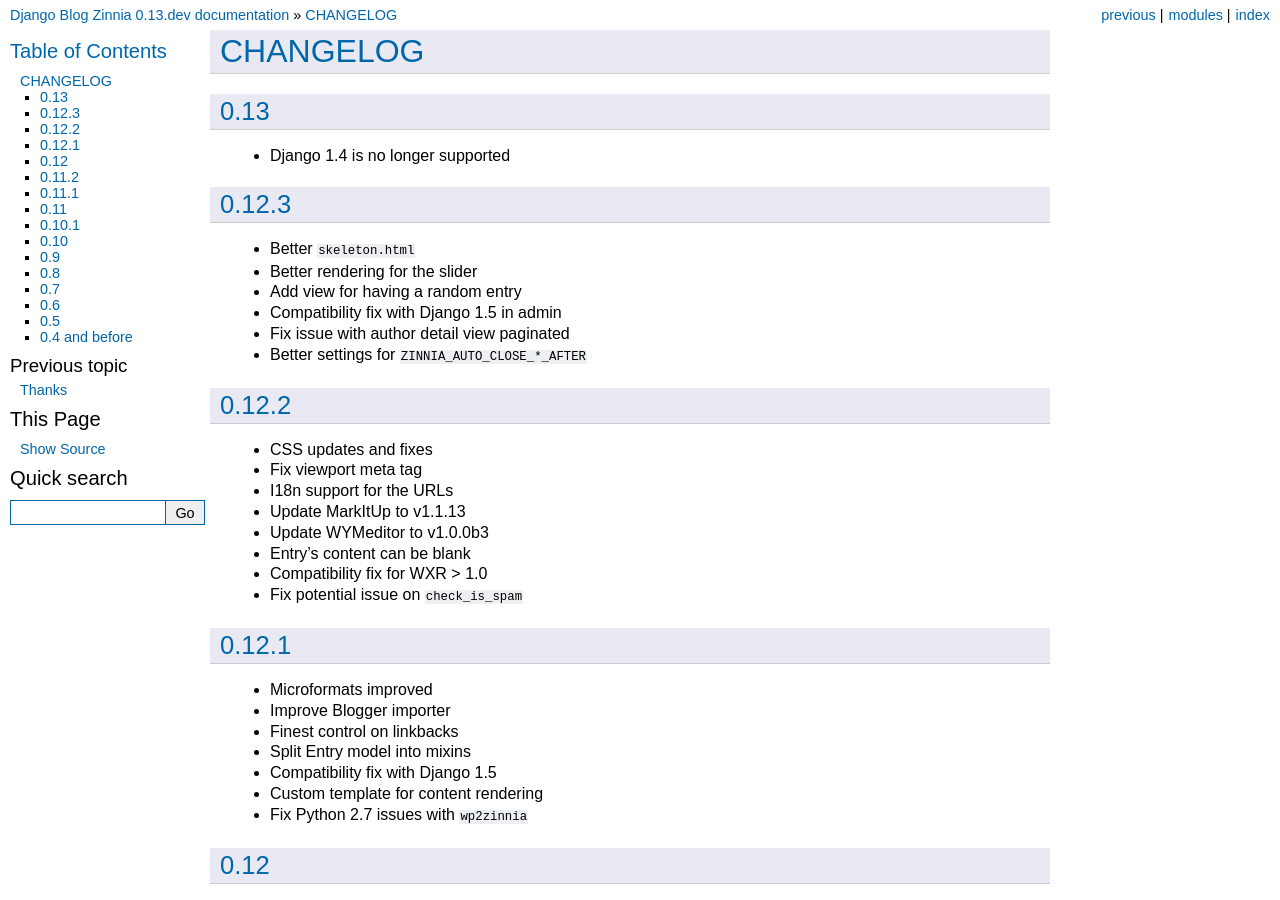
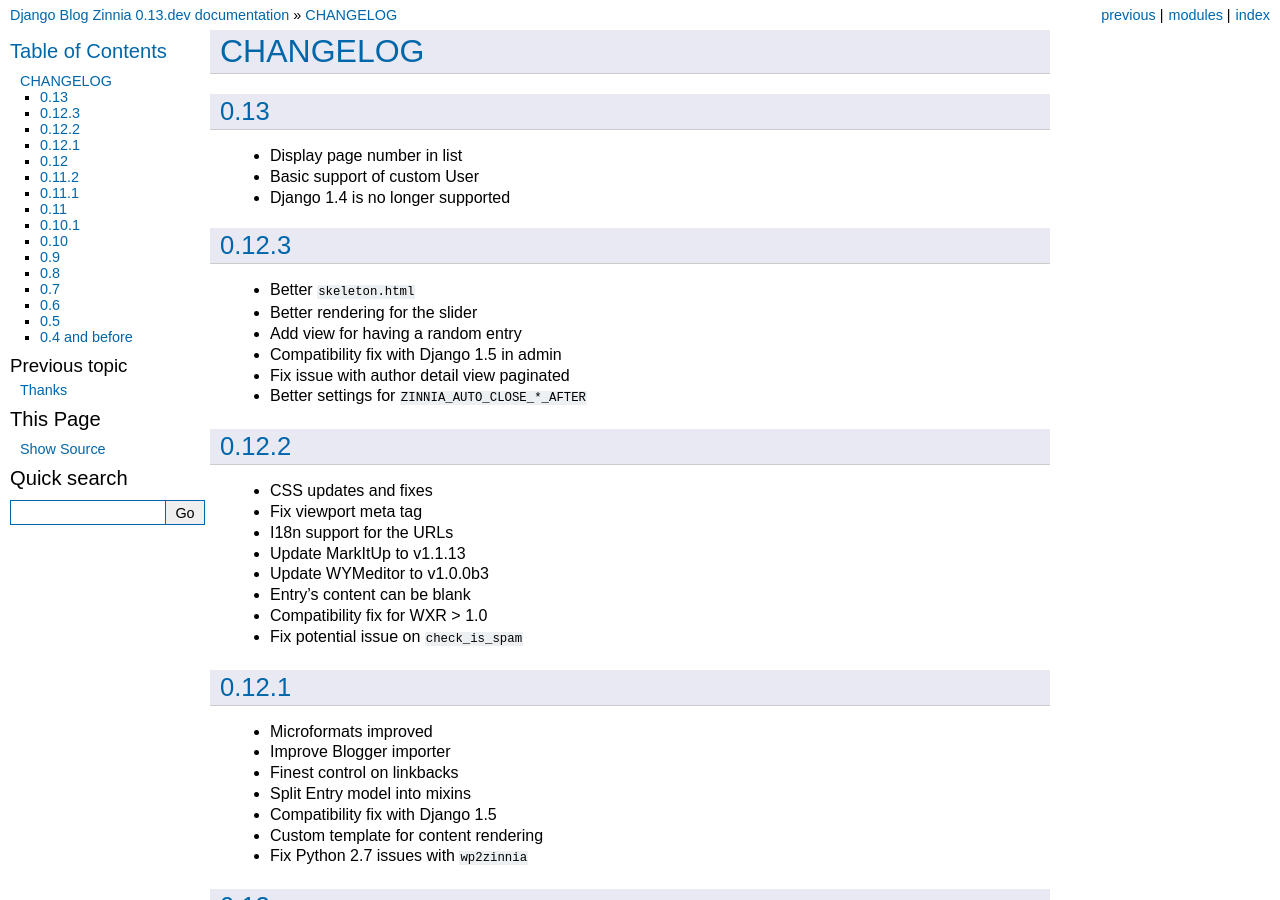
Before and after one commit to Fantomas42/django-blog-zinnia, a Sphinx documentation site: the page built from docs/notes/changelog.rst, in a window 1280 px wide and 900 px high. Built offline with Sphinx 7.4.7, drawn with Linux system fonts in a browser that asks for light colours.

Commit message:
updating changelog

```diff
--- a/docs/notes/changelog.rst
+++ b/docs/notes/changelog.rst
@@ -4,6 +4,8 @@
 0.13
 ----
 
+* Display page number in list
+* Basic support of custom User
 * Django 1.4 is no longer supported
 
 0.12.3
```
